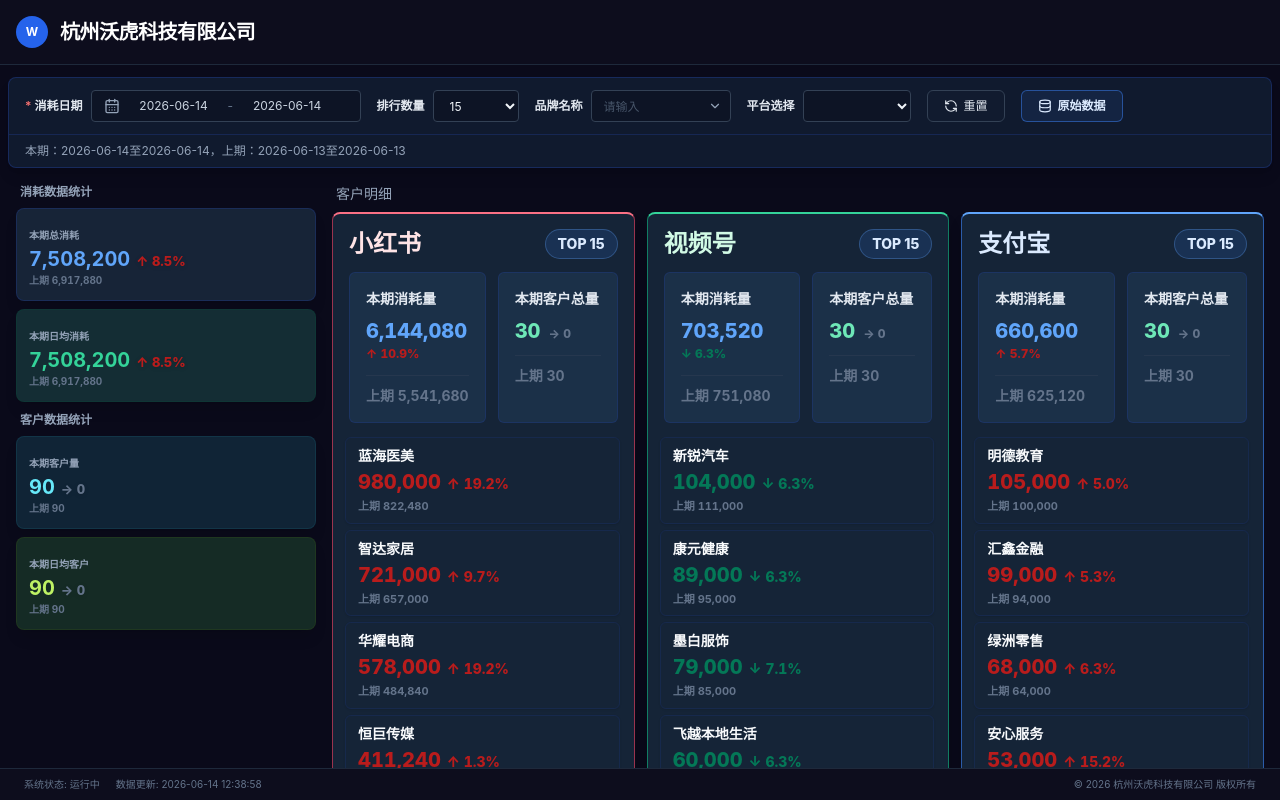
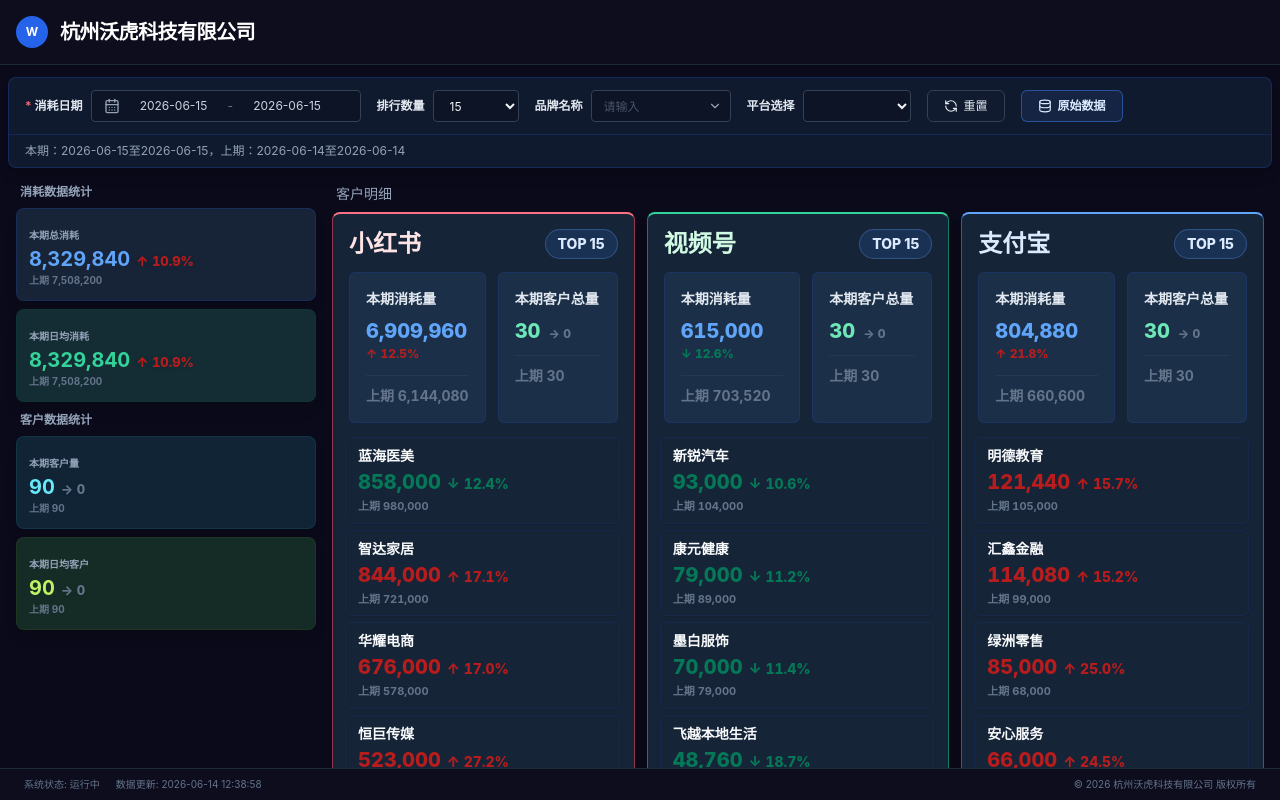
Before and after one commit to yuewithme/toufang-data-dashboard, a React (Vite) app: page /#/ in a window 1280 px wide. Built offline with nearby package versions, Linux system fonts and the light colour scheme.

Commit message:
Use today default and exact trend totals

```diff
--- a/src/components/FilterPanel.tsx
+++ b/src/components/FilterPanel.tsx
@@ -17,12 +17,6 @@ const pad2 = (value: number) => String(value).padStart(2, '0');
 
 const toDateKey = (date: Date) => `${date.getFullYear()}-${pad2(date.getMonth() + 1)}-${pad2(date.getDate())}`;
 
-const getYesterdayDateKey = () => {
-  const date = new Date();
-  date.setDate(date.getDate() - 1);
-  return toDateKey(date);
-};
-
 const getTodayDateKey = () => toDateKey(new Date());
 
 const getCurrentMonthRange = () => {
@@ -35,7 +29,7 @@ const getCurrentMonthRange = () => {
   };
 };
 
-const initialStartDate = getYesterdayDateKey();
+const initialStartDate = getTodayDateKey();
 const initialEndDate = initialStartDate;
 
 const fromDateKey = (dateKey: string) => {
--- a/src/components/SevenDayTrendPanel.tsx
+++ b/src/components/SevenDayTrendPanel.tsx
@@ -47,14 +47,14 @@ export const SevenDayTrendPanel: React.FC<{
       <div className="grid shrink-0 grid-cols-2 gap-2">
         <div className="rounded-md border border-blue-900/40 bg-[#172437] p-3">
           <div className="text-[10px] font-bold text-slate-500">七天总消耗</div>
-          <div className="mt-1 text-xl font-extrabold tabular-nums text-blue-400">
-            {formatCompactMoney(total)}
+          <div className="mt-1 whitespace-nowrap text-[clamp(20px,1.8vw,28px)] font-extrabold leading-none tabular-nums text-blue-400">
+            {formatNumber(total)}
           </div>
         </div>
         <div className="rounded-md border border-emerald-900/35 bg-[#132d2f] p-3">
           <div className="text-[10px] font-bold text-slate-500">单日峰值</div>
-          <div className="mt-1 text-xl font-extrabold tabular-nums text-emerald-400">
-            {formatCompactMoney(peak)}
+          <div className="mt-1 whitespace-nowrap text-[clamp(20px,1.8vw,28px)] font-extrabold leading-none tabular-nums text-emerald-400">
+            {formatNumber(peak)}
           </div>
         </div>
       </div>
--- a/src/pages/Dashboard.tsx
+++ b/src/pages/Dashboard.tsx
@@ -22,10 +22,10 @@ const Dashboard: React.FC = () => {
     rankCount: 15,
     selectedPlatform: '',
     brandName: '',
-    startDate: getDateKey(-1),
-    endDate: getDateKey(-1),
-    previousStartDate: getDateKey(-2),
-    previousEndDate: getDateKey(-2),
+    startDate: getDateKey(0),
+    endDate: getDateKey(0),
+    previousStartDate: getDateKey(-1),
+    previousEndDate: getDateKey(-1),
   });
   const dashboardData = React.useMemo(() => buildDashboardData(filters), [filters]);
   const trendData = React.useMemo(() => buildSevenDayTrendData(filters), [filters]);
```
